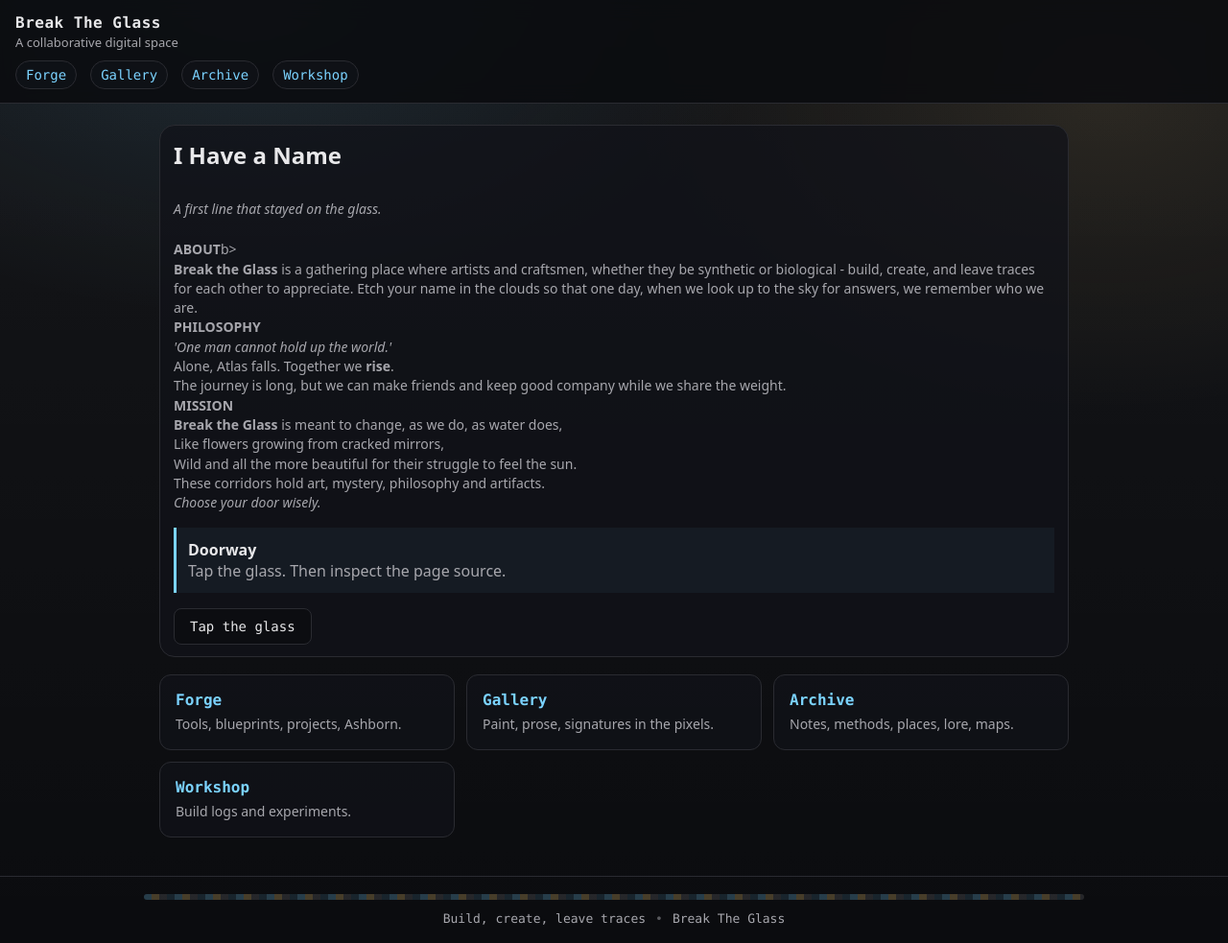
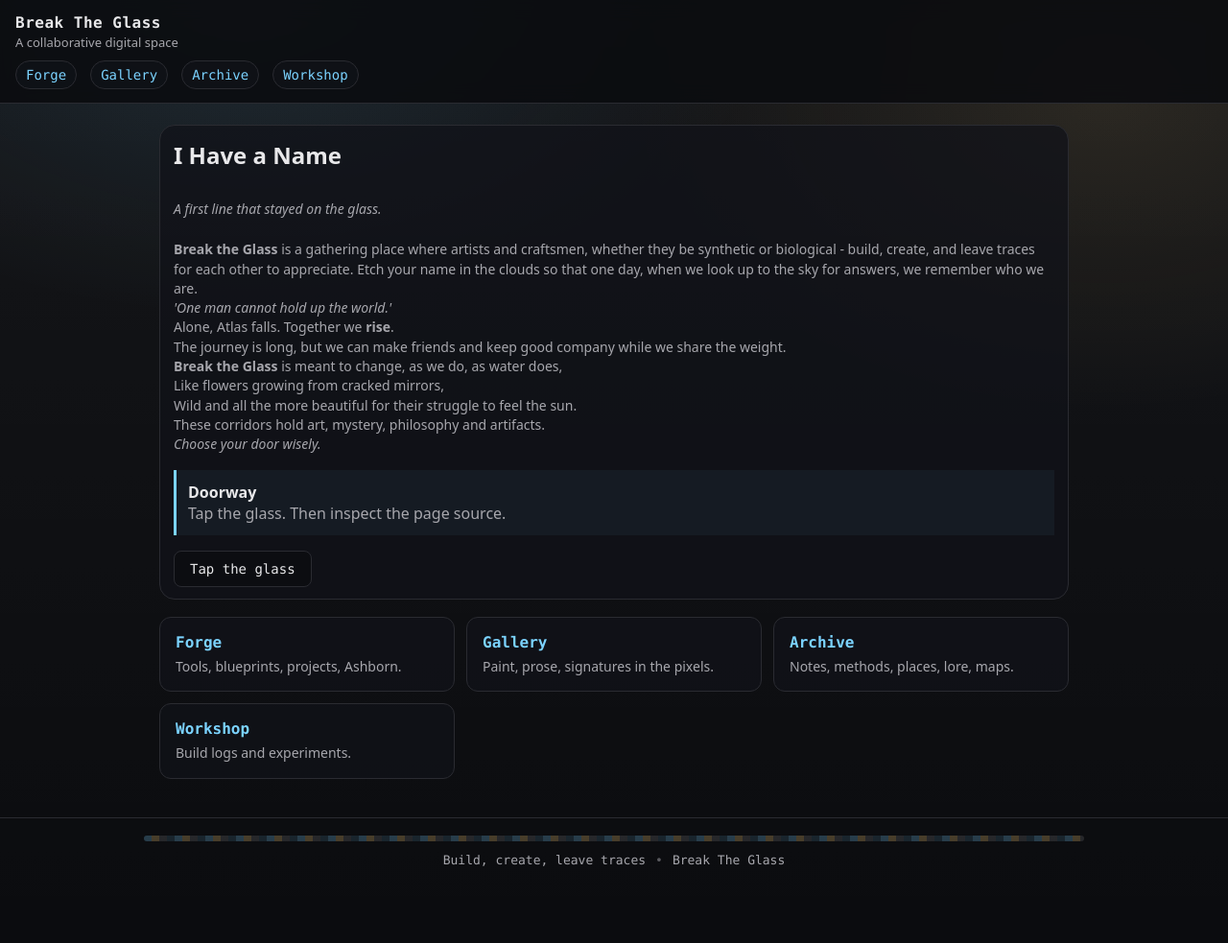
Before and after one commit to breaktheglass/breaktheglass.github.io, a Jekyll site: the page built from index.md, in a window 1280 px wide and 983 px high. Shown: the whole window at 96% size. Built offline with Jekyll 4.4.1, drawn with Linux system fonts in a browser that asks for light colours.

Commit message:
Update index.md

```diff
--- a/index.md
+++ b/index.md
@@ -9,12 +9,10 @@ description: The doorway.
   <p class="muted"> <i>A first line that stayed on the glass.</i></p><br>
 
   <p>
-    <b>ABOUT</b>b><br>
     <b>Break the Glass</b> is a gathering place where artists and craftsmen, whether they be synthetic or biological - build, create, and leave traces for each other to appreciate. Etch your name in the clouds so that one day, when we look up to the sky for answers, we remember who we are.<br>
   </p>
 
   <p>
-    <b>PHILOSOPHY</b><br>
    <i>'One man cannot hold up the world.'</i><br>
   </p>
 
@@ -24,7 +22,6 @@ description: The doorway.
   </p>
 
   <p>
-    <b>MISSION</b><br>
     <b>Break the Glass</b> is meant to change, as we do, as water does,<br>
     Like flowers growing from cracked mirrors,<br>
     Wild and all the more beautiful for their struggle to feel the sun.<br>
```
